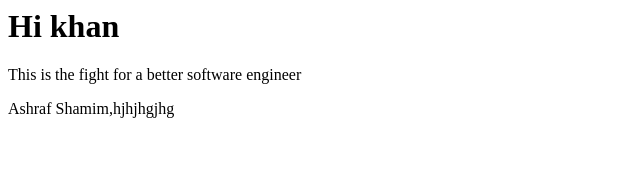
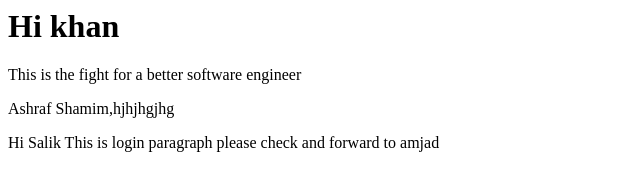
Before and after one commit to maulanashamim/Online-Shopping-App, a plain HTML site: page index.html in a window 1280 px wide. Shown: the whole page, without its empty margins (0-640 px from the left). Drawn offline with Linux system fonts and the light colour scheme.

Commit message:
Added paragraph

```diff
--- a/index.html
+++ b/index.html
@@ -12,6 +12,10 @@
     <p>
       Ashraf Shamim,hjhjhgjhg
     </p>
+
+    <p>
+      Hi Salik This is login paragraph please check and forward to amjad
+    </p>
   </body>
 
 </html>
```
